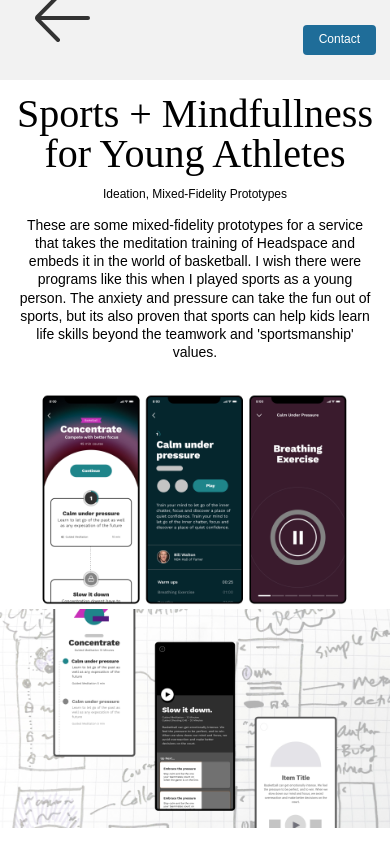
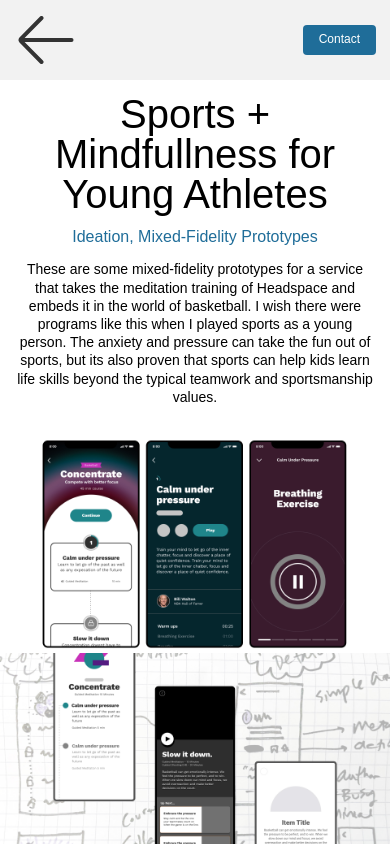
Before and after one commit to adam-is-tall/portfolio-site, a React (Create React App) app: page / in a window 390 px wide. Both pictures are taken after a click on the picture 195 px from the left and 2431 px from the top of the page. Shown: the part 2009-2853 px from the top of the page. Built offline with nearby package versions, Linux system fonts and the light colour scheme; a web font is replaced by a local one.

Commit message:
mobile arrow fix and project details update, Oh and accessibility

```diff
--- a/src/App.tsx
+++ b/src/App.tsx
@@ -65,17 +65,18 @@ export default function App() {
       <div className="hidden sm:block sm:w-20 md:w-24 bg-coral"></div>
       <div className={`z-10 fixed w-full sm:w-20 md:w-24 flex sm:flex-col items-center justify-between h-20 sm:h-screen p-sm sm:border-r-2 transition-colors transform duration-500 ease-in-out ${showCloseAction ? "border-gray bg-gray-light" : "border-aqua bg-aqua-light"}`}>
       {/* <div className="z-10 fixed w-full sm:w-20 md:w-24 flex sm:flex-col items-center justify-between h-20 sm:h-screen p-sm sm:border-r-2 border-aqua bg-aqua-light"> */}
-        <div id="logo">
-          <div className="px-sm">
+        <div id="logo" className="flex flex-row sm:flex-col">
+          <div className="">
             <svg
               style={{
                 cursor: "pointer",
                 height: showCloseAction ? undefined : 0,
-                transitionProperty: "height",
+                width: showCloseAction ? undefined : 0,
+                transitionProperty: "all",
                 transitionDuration: "500ms",
                 transitionTimingFunction: "ease-out",
               }}
-              className="w-full sm:h-20 mr-sm sm:mb-sm sm:ml-0 self-center"
+              className="w-16 sm:w-full sm:h-20 mr-sm sm:ml-0 self-center"
               onClick={closeProject} width="55" height="48" viewBox="0 0 55 48" fill="none" xmlns="http://www.w3.org/2000/svg">
               <path d="M53 24L4 24" stroke="#333333" stroke-width="4" stroke-linecap="round"/>
               <path d="M23 46L2.42184 25.0364C2.28811 24.9004 2.18202 24.7388 2.10964 24.561C2.03726 24.3832 2 24.1925 2 24C2 23.8075 2.03726 23.6168 2.10964 23.439C2.18202 23.2612 2.28811 23.0996 2.42184 22.9636L23 2" stroke="#333333" stroke-width="4" stroke-linecap="round" stroke-linejoin="round"/>
@@ -87,20 +88,20 @@ export default function App() {
 
         <div className="w-full hidden sm:block">
           <h1 className="font-little-buddy text-center">Adam Howard</h1>
-          <img src={SketchLine} />
+          <img src={SketchLine} alt="sketched line" />
           <h1 className="font-tiny text-center py-xs">UX DESIGN</h1>
         </div>
 
-        <a className="tiny-button font-tiny text-center py-xs" href="mailto:howard.adamp@gmail.com?subject=Hi! Let's Talk!">Contact</a>
+        <a className="tiny-button font-tiny text-center py-xs" href="mailto:howard.adamp@gmail.com?subject=Hi, Adam!">Contact</a>
       </div>
       {/* Page Container */}
       <div className={`container relative mx-auto transition delay-500 ${showCloseAction ? "opacity-0" : "opacity-100"}`}>
         <div className="relative flex flex-col items-center space-y-sm p-md py-lg sm:p-lg md:p-xl lg:px-2xl lg:py-xl mt-md md:mt-0 text-center">
-          <img className="absolute -right-0 md:-right-1/4 -top-0 w-1/3" src={sketchCircle} />
+          <img className="absolute -right-0 md:-right-1/4 -top-0 w-1/3" src={sketchCircle} alt="sketched circle"/>
           <ChatBubble direction="right">
           Hello! I'm Adam. If you're looking for an experienced designer to help reach your business objectives, we should talk. I operate in the paradigm of <em>'designer as facilitator'</em> and not <em>'designer as god'</em>. I help drive the end-to-end design process while working with cross-functional teams to make the best decisions for the user.
           </ChatBubble>
-          <img className="absolute left-1/3 -bottom-1/4 w-6 md:w-16" src={sketchArrow} />
+          <img className="absolute left-1/3 -bottom-1/4 w-6 md:w-16" src={sketchArrow} alt="sketched arrow"/>
         </div>
         <div className="flex flex-col items-center p-md sm:py-lg sm:p-md md:p-lg lg:p-2xl text-center">
           <DesignPlanning className="w-full mb-xs md:mb-sm px-sm" />
@@ -108,10 +109,6 @@ export default function App() {
           <p className="font-speech lg:px-md">
             I bring creativity and idea generation to projects through sketching. These quick, inexpensive, and disposable artifacts help serve as a catalyst for meaningful conversations between teams and stakeholders.
           </p>
-          {/* <h2 className="font-medium-buddy">Creativity and idea generation</h2>
-          <h2 className="font-medium-buddy">Journey mapping and user testing</h2>
-          <h2 className="font-medium-buddy">Thriving when helping to identify problems to solve</h2>
-          <h2 className="font-medium-buddy">Ego-free attitude that welcomes candid feedback</h2> */}
         </div>
 
         <div className="flex flex-col items-center p-md sm:py-lg sm:p-md md:p-lg lg:p-2xl text-center">
@@ -129,7 +126,7 @@ export default function App() {
           <p className="font-speech lg:px-md">
           I understand that design work isn't done once something has shipped. I enjoy working with engineering and design teams to make sure design systems are well documented, implemented, and maintained - using tools like Figma, Storybook, and Github.
           </p>
-          <img className="absolute right-0 -bottom-16 w-32 md:w-60" src={sketchShow} />
+          <img className="absolute right-0 -bottom-16 w-32 md:w-60" src={sketchShow} alt="sketched arrow"/>
         </div>
         {/* <div className="flex flex-col items-center p-md py-lg sm:p-lg md:p-xl lg:p-2xl text-center">
           <ChatBubble className="mb-lg" frames={adamHeads2}>Take a look at some of my work!</ChatBubble>
@@ -141,24 +138,28 @@ export default function App() {
             src={Bball1}
             className="transition duration-700 ease-in-out transform hover:scale-95"
             onClick={() => setProjectName("headGame")}
+            alt="Sports + Mindfullness for Young Athletes"
           />
           <img
             style={{ cursor: "pointer" }}
             src={Gn0}
             className="transition duration-700 ease-in-out transform hover:scale-95"
             onClick={() => setProjectName("goNoodle")}
+            alt="Design System for GoNoodle"
           />
           <img
             style={{ cursor: "pointer" }}
             src={Signal3}
             className="transition duration-700 ease-in-out transform hover:scale-95"
             onClick={() => setProjectName("miscApps")}
+            alt="Misc App Designs"
           />
           <img
             style={{ cursor: "pointer" }}
             src={Portfolio4}
             className="transition duration-700 ease-in-out transform hover:scale-95"
             onClick={() => setProjectName("homeBank")}
+            alt="Fintech for kids and families"
           />
 
         </div>
@@ -185,13 +186,13 @@ export default function App() {
             Thanks for taking a look at my work! I'm available for full-time or contract work. It's your move!
           </ChatBubble>
           <div className="flex flex-col sm:flex-row items-center justify-center w-full space-y-sm sm:space-y-0 sm:space-x-sm pt-xl mt-xl">
-            <img className="absolute object-center w-full md:w-1/2 transform transition hover:scale-105" src={sketchBigCircle} />
-            <Button className="mt-2xl z-10" text="Get in Touch" />
+            <img className="absolute object-center w-full md:w-1/2 transform transition hover:scale-105" src={sketchBigCircle} alt="Sketched Circle"/>
+            <Button email="howard.adamp@gmail.com?subject=Hi, Adam!" className="mt-2xl z-10" text="Get in Touch" />
           </div>
           <p className="font-base px-md"></p>
         </div>
         <div className="relative">
-          <img className="ml-auto" src={shapeStackBottom} />
+          <img className="ml-auto" src={shapeStackBottom} alt="stack of shapes along the bottom of page"/>
         </div>
 
       </div>
@@ -220,7 +221,7 @@ var projects: Projects = {
   headGame: {
     title: "Sports + Mindfullness for Young Athletes",
     description:
-      "These are some mixed-fidelity prototypes for a service that takes the meditation training of Headspace and embeds it in the world of basketball. I wish there were programs like this when I played sports as a young person. The anxiety and pressure can take the fun out of sports, but its also proven that sports can help kids learn life skills beyond the teamwork and 'sportsmanship' values.",
+      "These are some mixed-fidelity prototypes for a service that takes the meditation training of Headspace and embeds it in the world of basketball. I wish there were programs like this when I played sports as a young person. The anxiety and pressure can take the fun out of sports, but its also proven that sports can help kids learn life skills beyond the typical teamwork and sportsmanship values.",
     images: [Bball1, Bball2],
     background: BankBg,
     caption: "Ideation, Mixed-Fidelity Prototypes",
@@ -228,15 +229,15 @@ var projects: Projects = {
   homeBank: {
     title: "Fintech for kids and families",
     description:
-      "After reading 'First National Bank of Dad' 5 years ago, I wanted to explore a product that helps parents teach their children how to not just earn and spend money (the fun part), but to grow their money over time. Alot of these services have popped up over these past 5 years.",
+      "After reading 'First National Bank of Dad' 5 years ago, I wanted to explore a product that helps parents teach their children how to not just earn and spend money (the fun part), but to grow their money over time. Alot of these services have popped up over these past 5 years. This was a fun exercize to think about how I'd like to make this product stand out visually and s a service.",
     images: [Bank2, Bank3, Bank0],
     background: "",
-    caption: "Prototype, Hi-Fidelity Prototypes",
+    caption: "Ideation, Hi-Fidelity Prototypes",
   },
   miscApps: {
     title: "Almost 1,000 Screen Designs",
     description:
-      "These slides represent the hundreds of projects that I worked on from 2005-2020. UX/UI Designer for data-heavy web applications: Scheduling application for Clinical Research Trials, Financial forecasting application for GE Power, Application managing long-term service agreements for Waukesha Gas Engines, Attachments application for a 'leading agriculture manufacturer'.",
+      "These slides represent the hundreds of projects that I worked on from 2005-2020 as a UX/UI Designer at Signal in Raleigh, NC. Some examples of these data-heavy web applications are a Scheduling application for Clinical Research Trials, Financial forecasting application for GE Power, Long-term service agreements application for Waukesha Gas Engines, and an Product Attachments application for a 'leading agriculture manufacturer'.",
     images: [Signal0, Signal1, Signal2, Signal3],
     background: "",
     caption: "Ideation/Sketching, Lo-Fidelity Prototypes, Hi-Fidelity Prototypes, User-Testing, CSS Implementation",
--- a/src/cmpts/Project/index.tsx
+++ b/src/cmpts/Project/index.tsx
@@ -26,12 +26,12 @@ export function Project(props: Props) {
     >
       <div className={`text-center ${show ? "p-sm md:p-lg" : ""}`}>
         <h2 className="font-medium-buddy mb-sm">{title}</h2>
-        <p className="font-tiny mb-sm">{caption}</p>
+        <p className="font-skills text-royal mb-sm">{caption}</p>
         <p className="font-base mb-sm">{description}</p>
       </div>
       <div className="text-center test" style={{backgroundImage: `url(${background})`, backgroundSize: 'contain', backgroundAttachment: "fixed"}}>
         {images.map((url) => (
-          <div className="bg-white bg-opacity-20"><img className="" src={url} /></div>
+          <div className="bg-white bg-opacity-20"><img className="" src={url} alt="project image"/></div>
         ))}
       </div>
       {/* <div
--- a/src/cmpts/TalkingHead/index.tsx
+++ b/src/cmpts/TalkingHead/index.tsx
@@ -64,7 +64,7 @@ export function TalkingHead(props: Props) {
       <img
         style={{ transform: `scaleX(${xScale})` }}
         src={frames[frameIndex]}
-        alt="Adams face"
+        alt="Adam's Silly Face"
         className="w-full"
       />
     </div>
--- a/src/index.css
+++ b/src/index.css
@@ -23,7 +23,7 @@ html {
 }
 
 .font-big-buddy {
-  font-family: "jubilat", serif;
+  font-family: "jubilat", "proxima-nova", sans-serif;
   font-weight: 400;
   font-style: normal;
   line-height: 100%;
@@ -31,7 +31,7 @@ html {
 }
 
 .font-medium-buddy {
-  font-family: "jubilat", serif;
+  font-family: "jubilat", "proxima-nova", sans-serif;
   font-weight: 400;
   font-style: normal;
   line-height: 100%;
@@ -39,7 +39,7 @@ html {
 }
 
 .font-little-buddy {
-  font-family: "jubilat", serif;
+  font-family: "jubilat", "proxima-nova", sans-serif;
   font-weight: 400;
   font-style: normal;
   line-height: 100%;
@@ -76,6 +76,14 @@ html {
   font-weight: 300;
   line-height: 130%;
   font-size: 14px;
+}
+
+.font-skills {
+  font-family: "proxima-nova", sans-serif;
+  font-style: normal;
+  font-weight: 400;
+  line-height: 115%;
+  font-size: 16px;
 }
 
 .font-tiny {
```
Also changed, not shown: src/cmpts/Button/index.tsx (+4 -3 lines).
